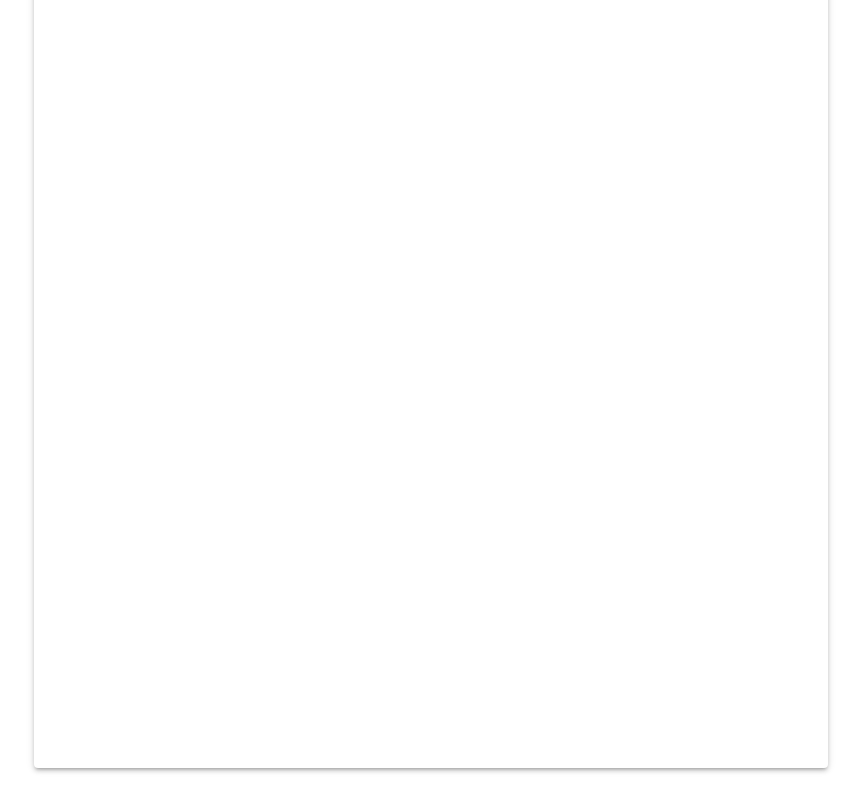
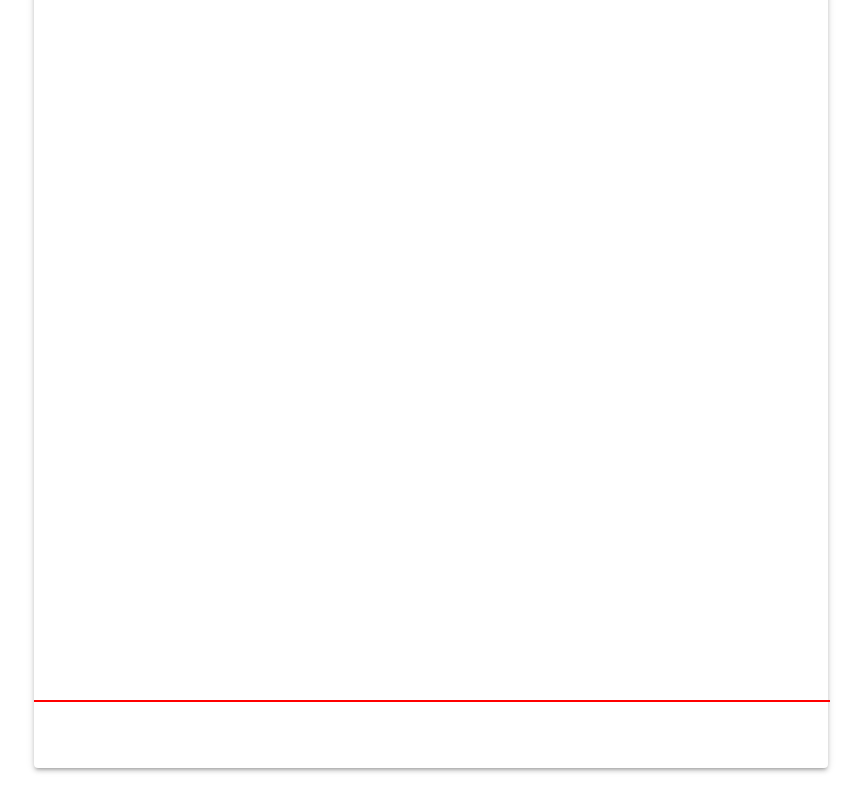
Before and after one commit to smamirshahi/squeezy-cv, a React (Vite) app: page / in a window 1280 px wide. Shown: the part 423-1223 px from the top of the page, without its empty margins (209-1070 px from the left). Built offline with nearby package versions, Linux system fonts and the light colour scheme.

Commit message:
[main] Add a dashed line to show where the page breaks

```diff
--- a/src/App.tsx
+++ b/src/App.tsx
@@ -5,6 +5,7 @@ import { TemplateSelection } from "./templates/template-selection";
 import { useRef } from "react";
 import { templateSelector } from "./store/ui/ui-slice";
 import { useAppSelector } from "./store/store-helper";
+import Divider from "@mui/material/Divider";
 
 export function App() {
   const template = useAppSelector(templateSelector);
@@ -13,6 +14,14 @@ export function App() {
   return (
     <>
       <TemplateButton printReference={contentRef} />
+      <Divider
+        sx={{
+          position: "absolute",
+          top: "297mm",
+          width: "210mm",
+          border: "1px solid red",
+        }}
+      />
 
       <Paper
         ref={contentRef}
```
